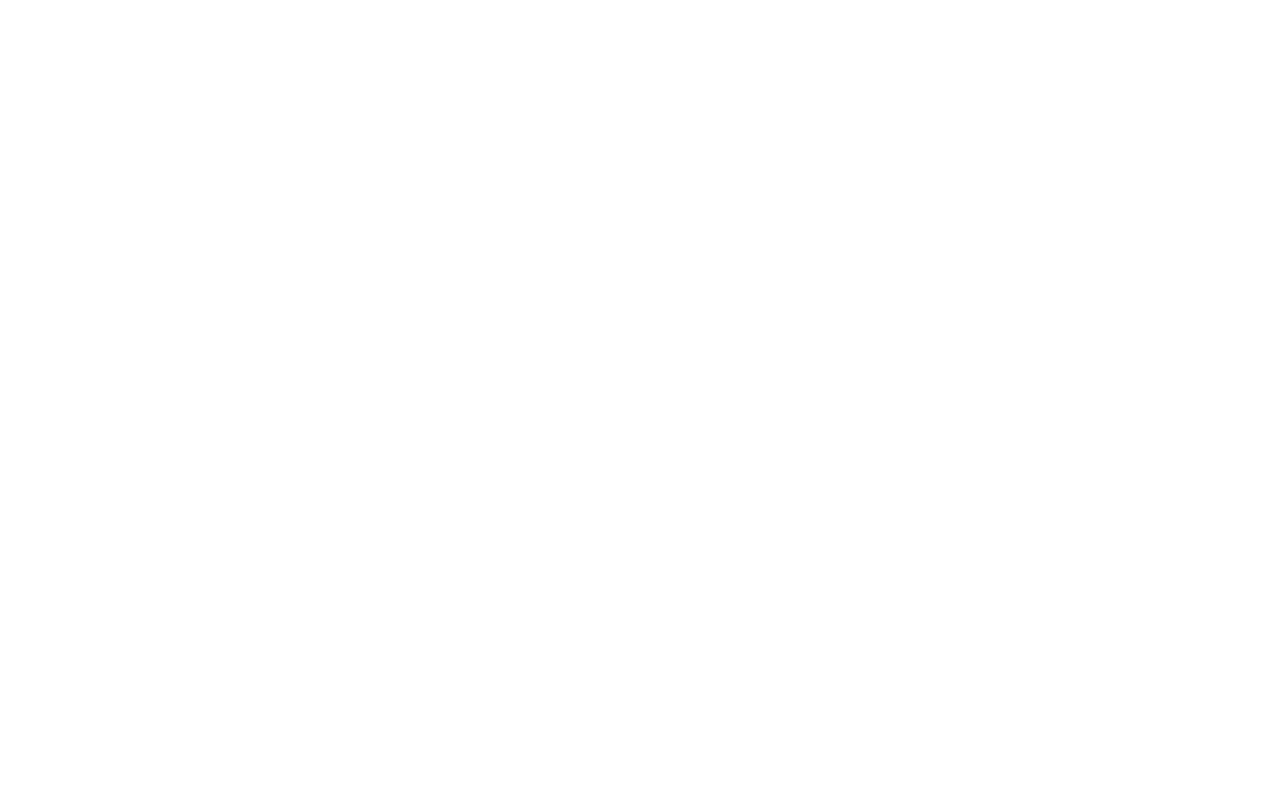
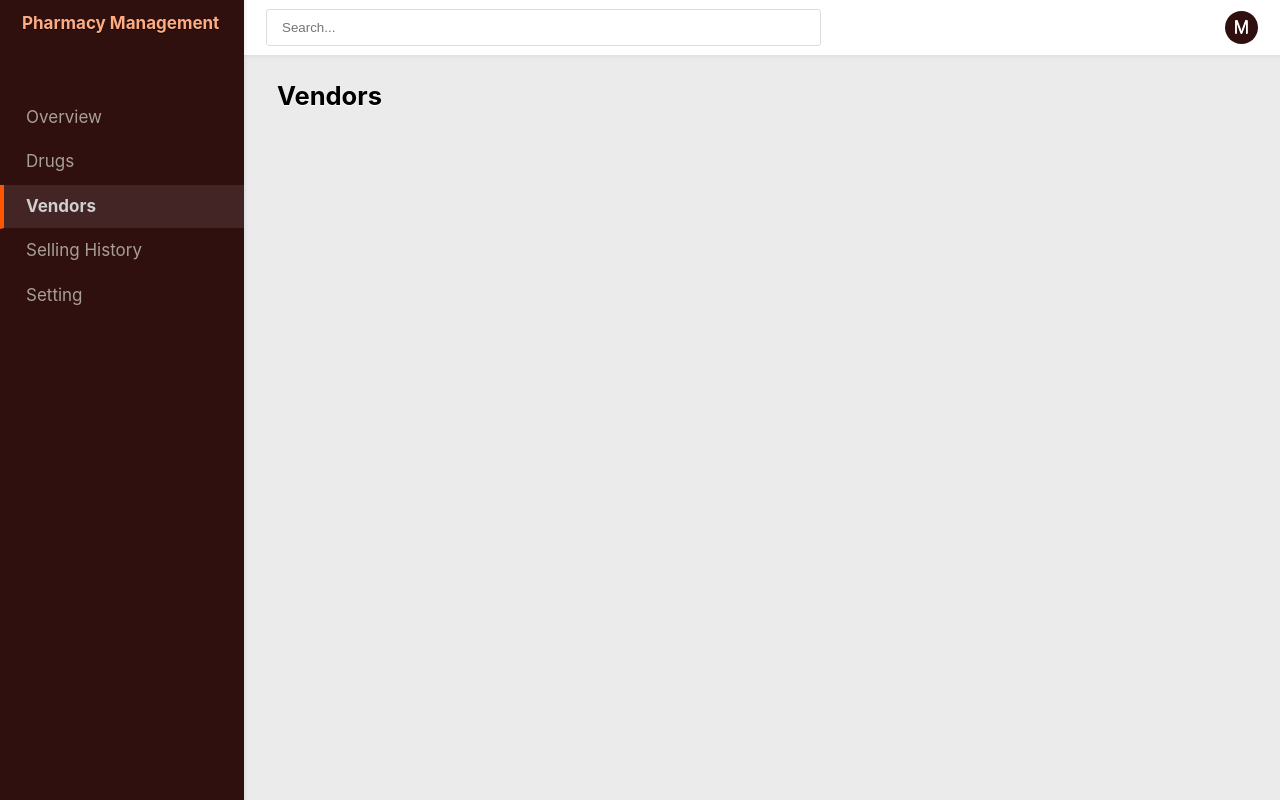
Before and after one commit to Gazimehedi/Vue-Pharmacy-Management, a Vue app: page /dashboard/vendors in a window 1280 px wide. Before the commit this address had no page. Built offline with nearby package versions, Linux system fonts and the light colour scheme.

Commit message:
dashboard design done

```diff
--- /dev/null
+++ b/src/components/TheHeader.vue
@@ -0,0 +1,45 @@
+<template>
+  <div class="the-header">
+    <div>
+      <input type="text" class="the-header__search" placeholder="Search..." />
+    </div>
+    <div class="avatar-wrapper">
+      <div class="avatar">M</div>
+    </div>
+  </div>
+</template>
+<style>
+.the-header {
+  /* background-color: rgb(117, 20, 129); */
+  padding: 9px 22px;
+  /* color: rgb(221, 221, 221); */
+  display: flex;
+  justify-content: space-between;
+  align-items: center;
+  flex: 1;
+}
+
+.the-header__search {
+  width: 555px;
+}
+
+.the-header a {
+  color: rgb(233, 168, 27);
+}
+
+.avatar-wrapper {
+  position: relative;
+}
+
+.avatar {
+  width: 33px;
+  height: 33px;
+  background-color: var(--brand-color);
+  border-radius: 33px;
+  display: flex;
+  justify-content: center;
+  align-items: center;
+  color: #fff;
+  cursor: pointer;
+}
+</style>
--- /dev/null
+++ b/src/components/TheSidbar.vue
@@ -0,0 +1,62 @@
+<template>
+  <div class="sidebar">
+    <div class="sidebar__top">
+      <h5 class="brand">Pharmacy Management</h5>
+    </div>
+    <div class="sidebar__buttom">
+      <div class="sidebar__nav pt-5">
+        <router-link to="/dashboard/overview">Overview</router-link>
+        <router-link to="/dashboard/drugs">Drugs</router-link>
+        <router-link to="/dashboard/vendors">Vendors</router-link>
+        <router-link to="/dashboard/selling-history"
+          >Selling History</router-link
+        >
+        <router-link to="/dashboard/setting">Setting</router-link>
+      </div>
+    </div>
+  </div>
+</template>
+<style>
+.sidebar {
+  flex: 1;
+  display: flex;
+  flex-direction: column;
+  background-color: var(--brand-color);
+  color: #f0faf5;
+}
+
+.sidebar__top {
+  padding: 11px 22px;
+  color: #c39f9f;
+  text-shadow: 0 1px 0 #040404;
+}
+
+.sidebar__bottom {
+  flex: 1;
+  overflow-y: auto;
+}
+
+.sidebar__nav a,
+.sidebar__nav a:visited {
+  display: block;
+  padding: 9px 22px;
+  text-decoration: none;
+  border-bottom: 1px solid var(--brand-color);
+  color: #a7a097;
+  border-left: 4px solid var(--brand-color);
+  text-shadow: none;
+}
+
+.sidebar__nav a:hover,
+.sidebar__nav a.router-link-active {
+  font-weight: bold;
+  background-color: rgba(255, 255, 255, 0.09);
+  border-left: 4px solid #ff5602;
+  color: #cfcfcf;
+}
+
+.brand {
+  color: #ffab81;
+  font-size: 17px;
+}
+</style>
--- a/src/router/index.js
+++ b/src/router/index.js
@@ -1,10 +1,26 @@
 import { createRouter, createWebHistory } from "vue-router";
 import DashboardPage from "../views/Dashboard.vue";
 import LoginPage from "../views/Login.vue";
+const Overview = () => import('../views/dashboard/Overview.vue');
+const Drugs = () => import('../views/dashboard/Drugs.vue');
+const Vendors = () => import('../views/dashboard/Vendors.vue');
+const SellingHistory = () => import('../views/dashboard/SellingHistory.vue');
+const Setting = () => import('../views/dashboard/Setting.vue');
 
 const routes = [
     {path:"/", component:LoginPage},
-    {path:"/dashboard", component:DashboardPage}
+    {
+        path:"/dashboard",
+        component:DashboardPage,
+        redirect:"/dashboard/overview",
+        children:[
+            {path:"overview",component:Overview},
+            {path:"drugs",component:Drugs},
+            {path:"vendors",component:Vendors},
+            {path:"selling-history",component:SellingHistory},
+            {path:"setting",component:Setting},
+        ]
+    }
 ];
 
 const router = createRouter({
--- a/src/views/Dashboard.vue
+++ b/src/views/Dashboard.vue
@@ -1,6 +1,60 @@
 <template>
-  <div>Dashboard</div>
+  <div class="dashboard">
+    <div class="dashboard__left">
+      <TheSidbar></TheSidbar>
+    </div>
+    <div class="dashboard__right">
+      <div class="dashboard__top">
+        <TheHeader></TheHeader>
+      </div>
+      <div class="dashboard__main">
+        <RouterView></RouterView>
+      </div>
+    </div>
+  </div>
 </template>
 <script>
-export default {};
+import TheHeader from "../components/TheHeader.vue";
+import TheSidbar from "../components/TheSidbar.vue";
+export default { components: { TheSidbar, TheHeader } };
 </script>
+<style>
+.dashboard {
+  position: fixed;
+  left: 0;
+  right: 0;
+  top: 0;
+  bottom: 0;
+  display: flex;
+}
+
+.dashboard__left {
+  width: 244px;
+  box-shadow: 0 0 3px 2px rgb(0 0 0 / 5%);
+  z-index: 3;
+  display: flex;
+  background-color: #fff;
+}
+
+.dashboard__right {
+  flex: 1;
+  width: 222px;
+  display: flex;
+  flex-direction: column;
+  z-index: 2;
+}
+
+.dashboard__top {
+  box-shadow: 0 0 3px 2px rgb(0 0 0 / 5%);
+  height: 55px;
+  z-index: 2;
+  display: flex;
+}
+
+.dashboard__main {
+  flex: 1;
+  padding: 22px 33px;
+  background-color: rgb(235, 235, 235);
+  overflow-y: auto;
+}
+</style>
--- /dev/null
+++ b/src/views/dashboard/Drugs.vue
@@ -0,0 +1,3 @@
+<template>
+  <h2>Drugs</h2>
+</template>
--- /dev/null
+++ b/src/views/dashboard/Overview.vue
@@ -0,0 +1,3 @@
+<template>
+  <h2>Overview</h2>
+</template>
--- /dev/null
+++ b/src/views/dashboard/SellingHistory.vue
@@ -0,0 +1,3 @@
+<template>
+  <h2>Selling History</h2>
+</template>
--- /dev/null
+++ b/src/views/dashboard/Setting.vue
@@ -0,0 +1,3 @@
+<template>
+  <h2>Setting</h2>
+</template>
--- /dev/null
+++ b/src/views/dashboard/Vendors.vue
@@ -0,0 +1,3 @@
+<template>
+  <h2>Vendors</h2>
+</template>
```
